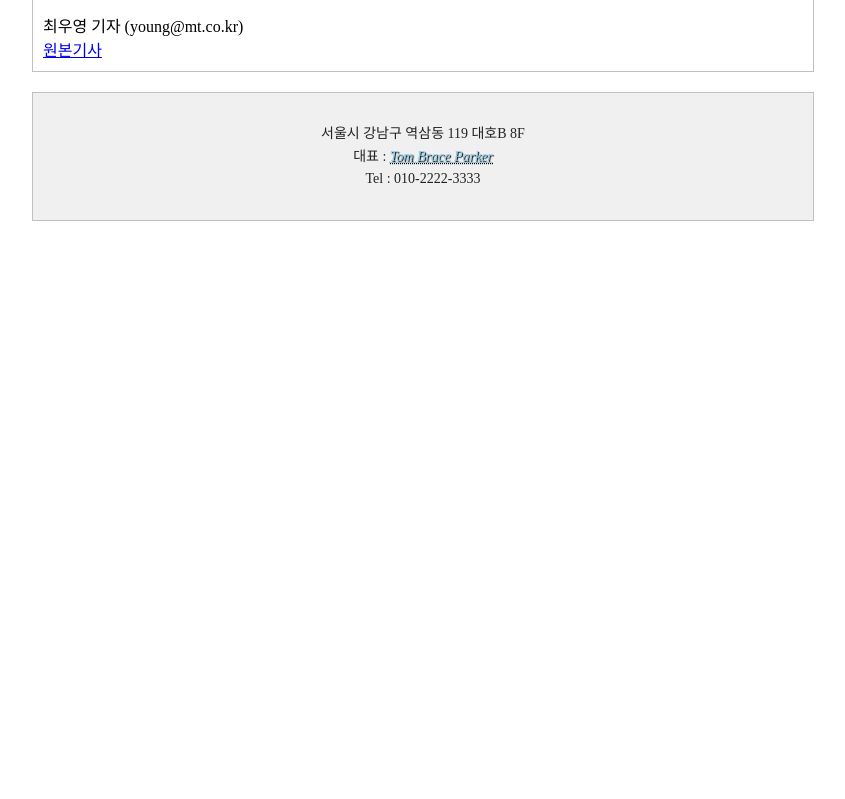
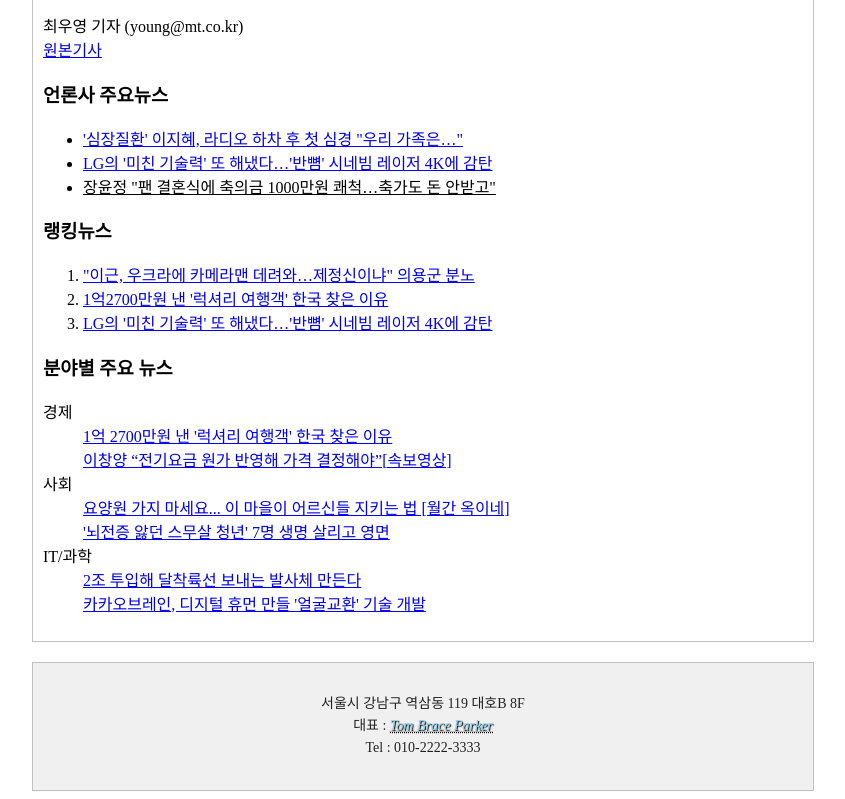
Before and after one commit to jw971217/FED222, a plain HTML site: page 001.HTML학습/01.Info_PJ/sub4.html in a window 1280 px wide. Shown: the part 1203-2002 px from the top of the page, without its empty margins (217-1062 px from the left). Before the commit the page ends 1432 px from the top, so only its background shows below. Drawn offline with Linux system fonts and the light colour scheme.

Commit message:
0509 2nd

```diff
--- a/001.HTML학습/01.Info_PJ/sub4.html
+++ b/001.HTML학습/01.Info_PJ/sub4.html
@@ -111,7 +111,96 @@
         <div class="orga">
             <a href="https://n.news.naver.com/mnews/article/008/0004741854?sid=105" target="_blank">원본기사</a>
         </div>
+
+        <!-- 언론사 주요뉴스-->
+        <article class="nownews">
+            <h3> 언론사 주요뉴스</h3>
+            <!-- ul 순서 없는 리스트 사용 -->
+            <ul>
+                <li>
+                    <a href="https://news.mt.co.kr/mtview.php?no=2022050409303491942&NMBE" target="_blank">
+                    '심장질환' 이지혜, 라디오 하차 후 첫 심경 "우리 가족은…"
+                    </a>
+                </li>
+                <li>
+                    <a href="https://n.news.naver.com/mnews/article/008/0004743023" target="_blank">
+                        LG의 '미친 기술력' 또 해냈다…'반뼘' 시네빔 레이저 4K에 감탄
+                    </a>
+                </li>
+                <li>
+                    <a href="https://news.mt.co.kr/mtview.php?no=2022050907045984684&NMBE" target="_blank" style="font-family: 함초롬바탕; color:black;">
+                        장윤정 "팬 결혼식에 축의금 1000만원 쾌척…축가도 돈 안받고"
+                    </a>
+                </li>
+            </ul>
+        </article>
+
+        <!-- 랭킹 뉴스-->
+        <article class="nownews">
+            <h3>랭킹뉴스</h3>
+            <!-- ol: 순서 있는 리스트 사용 -->
+            <ol>
+                <li>
+                    <a href="https://n.news.naver.com/mnews/ranking/article/008/0004743051?ntype=RANKING" target="_blank">
+                        "이근, 우크라에 카메라맨 데려와…제정신이냐" 의용군 분노
+                    </a>
+
+                </li>
+                <li>
+                    <a href="https://n.news.naver.com/mnews/ranking/article/008/0004743015?ntype=RANKING" target="_blank">
+                        1억2700만원 낸 '럭셔리 여행객' 한국 찾은 이유
+                    </a>
+
+                </li>
+                <li>
+                    <a href="https://n.news.naver.com/mnews/ranking/article/008/0004743023?ntype=RANKING" target="_blank">
+                        LG의 '미친 기술력' 또 해냈다…'반뼘' 시네빔 레이저 4K에 감탄
+                    </a>
+
+                </li>
+            </ol>
+        </article>
+
+        <!-- 분야별 주요 뉴스 -->
+        <article class="secnews">
+            <h3>분야별 주요 뉴스</h3>
+            <!-- dl 용어 정의 리스트 사용! -->
+            <dl>
+                <dt>경제</dt>
+                <dd>
+                    <a href="https://n.news.naver.com/mnews/ranking/article/008/0004743015?ntype=RANKING" target="_blank">
+                        1억 2700만원 낸 '럭셔리 여행객' 한국 찾은 이유
+                    </a>
+                </dd>
+                <dd>
+                    <a href="https://n.news.naver.com/mnews/article/056/0011262811?sid=101" target="_blank">
+                        이창양 “전기요금 원가 반영해 가격 결정해야”[속보영상]
+                    </a>
+                </dd>
+
+                <dt>사회</dt>
+                <dd>
+                    <a href="https://n.news.naver.com/mnews/article/047/0002352172?sid=102" target="_blank">
+                        요양원 가지 마세요... 이 마을이 어르신들 지키는 법 [월간 옥이네]
+                    </a>
+                </dd>
+                <dd>
+                    <a href="https://n.news.naver.com/mnews/article/448/0000359309?sid=102" target="_blank">'뇌전증 앓던 스무살 청년' 7명 생명 살리고 영면</a>
+                </dd>
+
+                <dt>IT/과학</dt>
+                <dd>
+                    <a href="https://n.news.naver.com/mnews/article/014/0004832959?sid=105" target="_blank">2조 투입해 달착륙선 보내는 발사체 만든다</a>
+                </dd>
+                <dd>
+                    <a href="https://n.news.naver.com/mnews/article/008/0004742999?sid=105" target="_blank">카카오브레인, 디지털 휴먼 만들 '얼굴교환' 기술 개발</a>
+                </dd>
+            </dl>
+        </article>
     </main>
+
+
+
     <!-- 3. 하단영역 -->
     <footer id="info" class="ct">
         <!-- 회사주소 및 정보 -->
--- a/001.HTML학습/03.DKB_PJ_v1/css/main.css
+++ b/001.HTML학습/03.DKB_PJ_v1/css/main.css
@@ -1,4 +1,5 @@
 @charset "utf-8";
+/* 도깨비 메인페이지 CSS - main.css */
 
 /* 외부파일 합치기 - 웹폰트(CDN) */
 @import url('https://fonts.googleapis.com/css2?family=Black+And+White+Picture&family=Kirang+Haerang&family=Nanum+Gothic&display=swap');
```
Also changed, not shown: 6 other files.
